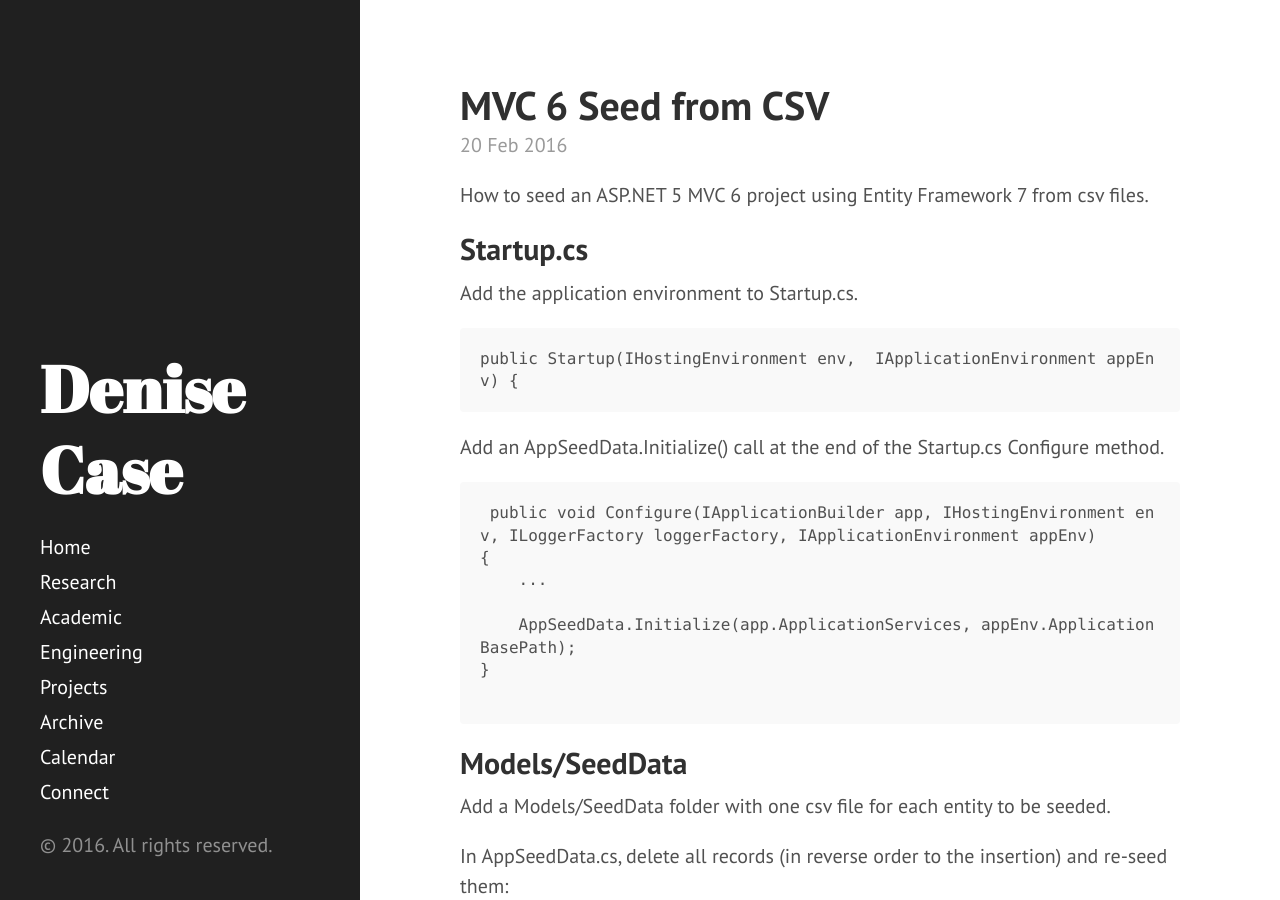
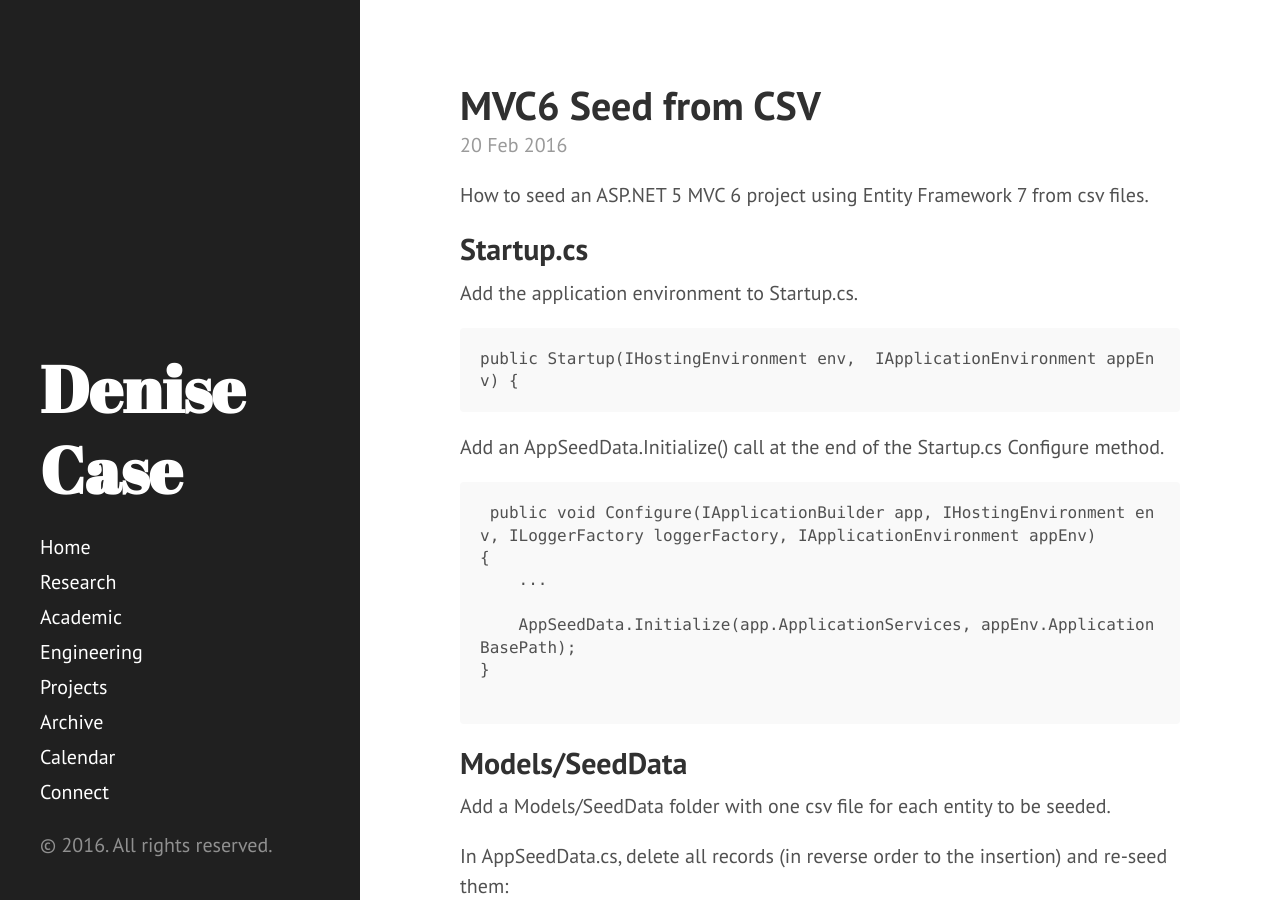
Before and after one commit to denisecase/denisecase.github.io, a Jekyll site: the page built from _posts/2016-02-20-mvc6_seed_from_csv.md, in a window 1280 px wide and 900 px high. Built offline with Jekyll 4.4.1, drawn with Linux system fonts in a browser that asks for light colours; Markdown is read by kramdown in place of the engine named in the settings; comment, search, counter and statistics services are not loaded.

Commit message:
Update 2016-02-20-mvc6_seed_from_csv.md

```diff
--- a/_posts/2016-02-20-mvc6_seed_from_csv.md
+++ b/_posts/2016-02-20-mvc6_seed_from_csv.md
@@ -1,6 +1,6 @@
 ---
 layout: post
-title: MVC 6 Seed from CSV
+title: MVC6 Seed from CSV
 ---
 
 How to seed an ASP.NET 5 MVC 6 project using Entity Framework 7 from csv files.
```
